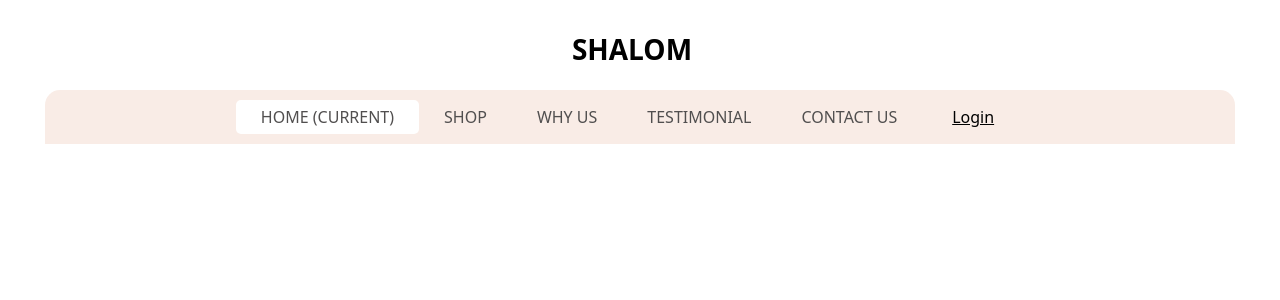
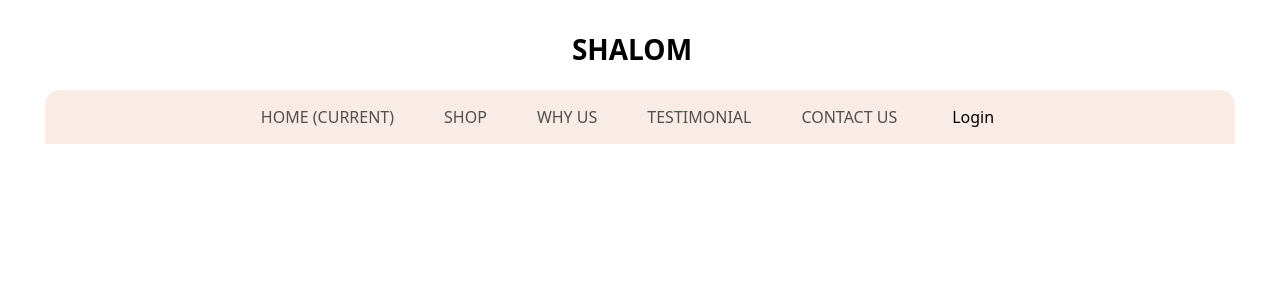
Before and after one commit to santiago-torres1/shalom, a React (Create React App) app: page / in a window 1280 px wide. Shown: the top 300 px of the page. Built offline with nearby package versions, Linux system fonts and the light colour scheme.

Commit message:
search bar toggle enabled

```diff
--- a/package.json
+++ b/package.json
@@ -4,6 +4,9 @@
   "private": true,
   "dependencies": {
     "@fortawesome/fontawesome-free": "^6.5.1",
+    "@fortawesome/fontawesome-svg-core": "^6.5.1",
+    "@fortawesome/free-solid-svg-icons": "^6.5.1",
+    "@fortawesome/react-fontawesome": "^0.2.0",
     "@testing-library/jest-dom": "^5.17.0",
     "@testing-library/react": "^13.4.0",
     "@testing-library/user-event": "^13.5.0",
@@ -13,6 +16,7 @@
     "react-dom": "^18.2.0",
     "react-router-dom": "^6.22.3",
     "react-scripts": "5.0.1",
+    "sass": "^1.71.1",
     "web-vitals": "^2.1.4"
   },
   "scripts": {
--- a/src/Header.js
+++ b/src/Header.js
@@ -2,48 +2,42 @@ import React from 'react';
 import { Link } from 'react-router-dom';
 import './css/style.css';
 import './css/responsive.css';
-import { Navbar, Button} from 'react-bootstrap'
+import { Navbar, Nav} from 'react-bootstrap';
+
 
 function Header() {
   return (
     <div className='hero_area'>
       <header className="header_section">
-              <Navbar className="custom_nav-container">
+        <Navbar expand="lg" className="custom_nav-container">
             <Link to="/" className="navbar-brand">
-                      <span>
-                          Shalom
-                      </span>
+              <span>Shalom</span>
             </Link>
-                  <button className="navbar-toggler" type="button" data-toggle="collapse" data-target="#navbarSupportedContent" aria-controls="navbarSupportedContent" aria-expanded="false" aria-label="Toggle navigation">
-                      <span className=""></span>
-                  </button>
-
-                  <div className="collapse navbar-collapse" id="navbarSupportedContent">
-                      <ul className="navbar-nav">
-                          <li className="nav-item active">
+            <Navbar.Toggle aria-controls="navbarSupportedContent" />
+            <Navbar.Collapse id="navbarSupportedContent">
+              <Nav className="navbar-nav mr-auto">
+                <Nav.Item className="nav-item">
                   <Link to="/App" className="nav-link">Home <span className="sr-only">(current)</span></Link>
-                          </li>
-                          <li className="nav-item">
+                </Nav.Item>
+                <Nav.Item className="nav-item">
                   <Link to="/shop" className="nav-link">Shop</Link>
-                          </li>
-                          <li className="nav-item">
+                </Nav.Item>
+                <Nav.Item className="nav-item">
                   <Link to="/why" className="nav-link">Why Us</Link>
-                          </li>
-                          <li className="nav-item">
+                </Nav.Item>
+                <Nav.Item className="nav-item">
                   <Link to="/testimonial" className="nav-link">Testimonial</Link>
-                          </li>
-                          <li className="nav-item">
+                </Nav.Item>
+                <Nav.Item className="nav-item">
                   <Link to="/contact" className="nav-link">Contact Us</Link>
-                          </li>
-                      </ul>
+                </Nav.Item>
+              </Nav>
               <div className="user_option">
-                          <Link to="/login">
+                <Link to="/login" className="nav-link">
                   <i className="fa fa-user" aria-hidden="true"></i>
-                              <span>
-                                  Login
-                              </span>
+                  <span>Login</span>
                 </Link>
-                          <Link to="/shopping-cart">
+                <Link to="/shopping-cart" className="nav-link">
                   <i className="fa fa-shopping-bag" aria-hidden="true"></i>
                 </Link>
                 <form className="form-inline ">
@@ -52,7 +46,7 @@ function Header() {
                   </button>
                 </form>
               </div>
-                  </div>
+            </Navbar.Collapse>
         </Navbar>
       </header>
     </div>
--- a/src/css/style.css
+++ b/src/css/style.css
@@ -1,5 +1,6 @@
 @import url("https://fonts.googleapis.com/css2?family=Poppins:wght@300;400;500;600;700&display=swap");
 /*@import url("font-awesome.min.css");*/
+
 body {
   font-family: "poppins", sans-serif;
   color: #101010;
--- a/src/css/style.scss
+++ b/src/css/style.scss
@@ -7,7 +7,6 @@ $btnColor: #db4f66;
 // font-family: 'Poppins', sans-serif;
 @import url('https://fonts.googleapis.com/css2?family=Poppins:wght@300;400;500;600;700&display=swap');
 // font awesome
-@import url("font-awesome.min.css");
 
 @mixin main-font {
   font-family: "poppins", sans-serif;
@@ -176,7 +175,7 @@ a:focus {
   border: none;
 }
 
-
+/*
 
 .custom_nav-container {
   z-index: 99999;
@@ -188,6 +187,7 @@ a:focus {
     outline: none;
   }
 }
+*/
 
 .custom_nav-container .navbar-toggler {
   outline: none;
@@ -228,7 +228,7 @@ a:focus {
     }
   }
 
-  &[aria-expanded="true"] {
+  &::after {
     transform: rotate(360deg);
 
     span {
```
Also changed, not shown: 2 other files (tests, documents, lock files or other folders). Lines whose indentation alone changed are shown as unchanged.
